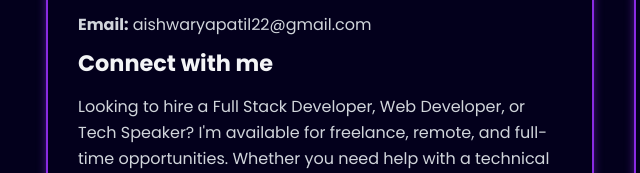
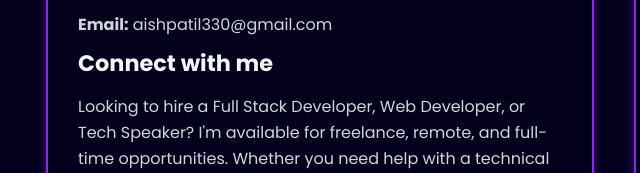
Before and after one commit to Aishwarya13-ux/aishwarya-patil.github.io, a plain HTML site: page index.html in a window 1280 px wide. Shown: the part 5280-5453 px from the top of the page, 26-666 px from the left. Drawn offline with nearby package versions, Linux system fonts and the light colour scheme.

Commit message:
index.html

```diff
--- a/index.html
+++ b/index.html
@@ -222,7 +222,7 @@
     <div class="contact-wrapper">
       <div class="contact-info">
         <h2>Contact Information</h2>
-        <p><strong>Email:</strong> aishwaryapatil22@gmail.com</p>
+        <p><strong>Email:</strong> aishpatil330@gmail.com</p>
 
         <h3>Connect with me</h3>
         <p>Looking to hire a Full Stack Developer, Web Developer, or Tech Speaker? I'm available for freelance, remote, and full-time opportunities. Whether you need help with a technical talk or growing your dev team — let’s connect!</p>
```
